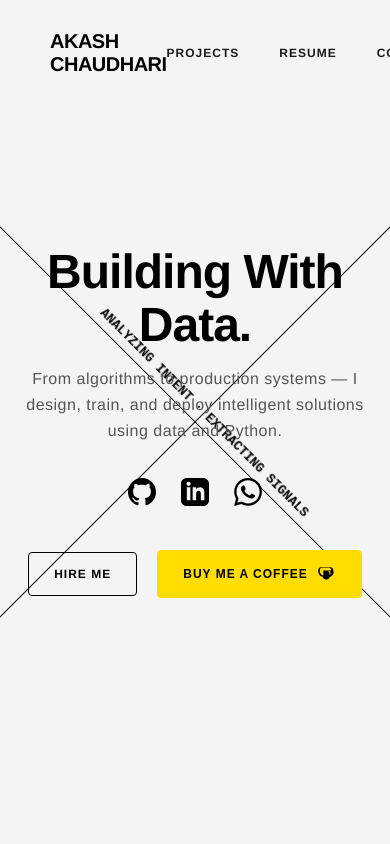
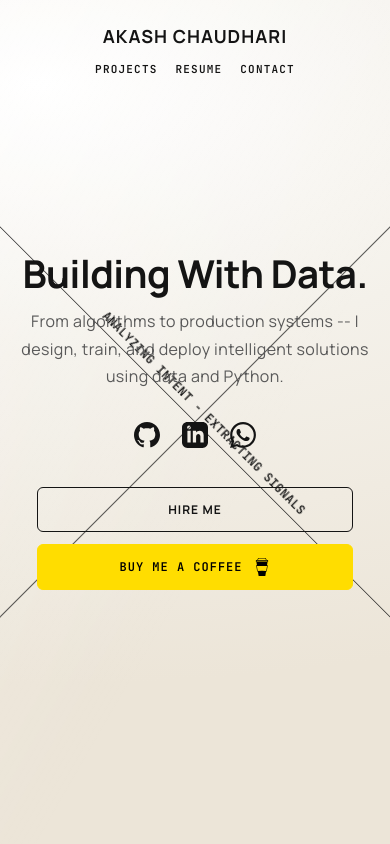
Before and after one commit to akashch1512/Portfolio_Akash, a Flask app: page / in a window 390 px wide. Run offline with Flask 3, Linux system fonts and the light colour scheme.

Commit message:
Production Ready Portfilo

```diff
--- a/app.py
+++ b/app.py
@@ -1,3 +1,5 @@
+import os
+
 from flask import Flask, render_template
 
 app = Flask(__name__)
@@ -18,4 +20,6 @@ def home():
 #     return render_template('projects.html')
 
 if __name__ == '__main__':
-    app.run(debug=True)
+    port = int(os.getenv('PORT', '8000'))
+    debug = os.getenv('FLASK_DEBUG') == '1'
+    app.run(host='0.0.0.0', port=port, debug=debug)
--- a/templates/index.html
+++ b/templates/index.html
@@ -3,52 +3,91 @@
 <head>
     <meta charset="UTF-8">
     <meta name="viewport" content="width=device-width, initial-scale=1.0">
+    <meta name="description" content="Akash Chaudhari - Data and AI engineer building intelligent systems.">
     <title>Akash Chaudhari | Data & AI</title>
+    <link rel="preconnect" href="https://fonts.googleapis.com">
+    <link rel="preconnect" href="https://fonts.gstatic.com" crossorigin>
+    <link href="https://fonts.googleapis.com/css2?family=Manrope:wght@400;500;600;700&family=JetBrains+Mono:wght@400;600&display=swap" rel="stylesheet">
     <style>
-        /* 1. Global Typography & Reset */
-        body, html {
+        :root {
+            --bg: #f4f1ea;
+            --bg-soft: #fbf8f2;
+            --text: #141414;
+            --muted: #595959;
+            --accent: #1b7a6b;
+            --accent-dark: #115a4f;
+            --line: rgba(20, 20, 20, 0.7);
+            --shadow: rgba(20, 20, 20, 0.16);
+            --coffee: #ffdd00;
+        }
+
+        *,
+        *::before,
+        *::after {
+            box-sizing: border-box;
+        }
+
+        html,
+        body {
             margin: 0;
             padding: 0;
             width: 100%;
             height: 100%;
-            background-color: #f4f4f4;
+        }
+
+        body {
+            font-family: "Manrope", system-ui, -apple-system, sans-serif;
+            color: var(--text);
+            background: radial-gradient(1200px 600px at 10% 10%, #ffffff 0%, var(--bg) 45%, #ece5d8 100%);
             overflow: hidden;
             cursor: default;
-            box-sizing: border-box;
-            /* Main Body Font: Clean, Swiss Style */
-            font-family: 'Helvetica Neue', Helvetica, Arial, sans-serif;
             -webkit-font-smoothing: antialiased;
         }
 
-        /* 2. Loading Animation Overlay */
+        body::before {
+            content: "";
+            position: fixed;
+            inset: 0;
+            background: linear-gradient(120deg, rgba(255, 255, 255, 0.3), rgba(255, 255, 255, 0) 60%);
+            pointer-events: none;
+            z-index: 0;
+        }
+
+        a {
+            color: inherit;
+        }
+
+        a:focus-visible {
+            outline: 2px solid var(--accent);
+            outline-offset: 4px;
+        }
+
+        /* Loading Overlay */
         #loader-wrapper {
             position: fixed;
-            top: 0;
-            left: 0;
-            width: 100%;
-            height: 100%;
+            inset: 0;
             z-index: 9999;
             display: flex;
             justify-content: center;
             align-items: center;
-            background-color: #000;
-            animation: slideUp 1.2s cubic-bezier(0.85, 0, 0.15, 1) forwards;
-            animation-delay: 1.5s;
+            background-color: #0b0e10;
+            animation: slideUp 1.1s cubic-bezier(0.85, 0, 0.15, 1) forwards;
+            animation-delay: 1.4s;
         }
 
         .loader-text {
-            color: white;
-            font-size: 2rem;
+            color: #fefefe;
+            font-size: 1.7rem;
             font-weight: 700;
             letter-spacing: 4px;
             text-transform: uppercase;
             opacity: 0;
-            transform: translateY(20px);
-            animation: fadeInOut 1s ease forwards;
+            transform: translateY(18px);
+            animation: fadeInOut 0.9s ease forwards;
         }
 
         @keyframes fadeInOut {
-            0% { opacity: 0; transform: translateY(20px); }
+            0% { opacity: 0; transform: translateY(18px); }
             100% { opacity: 1; transform: translateY(0); }
         }
 
@@ -56,52 +95,66 @@
             to { transform: translateY(-100%); visibility: hidden; }
         }
 
-        /* 3. Header */
+        @keyframes revealContent { to { opacity: 1; } }
+
+        /* Header */
         header {
             position: fixed;
             top: 0;
             left: 0;
             width: 100%;
-            padding: 30px 50px;
+            padding: 28px 48px;
             display: flex;
             justify-content: space-between;
             align-items: center;
             z-index: 100;
             opacity: 0;
             animation: revealContent 0.8s ease forwards;
-            animation-delay: 2.2s;
-            box-sizing: border-box;
+            animation-delay: 2s;
         }
 
-        /* REVERTED: Original Bold Sans-Serif Font */
         .logo {
-            font-family: 'Helvetica Neue', Helvetica, Arial, sans-serif;
-            font-weight: 900;
-            font-size: 20px;
-            letter-spacing: -0.5px;
+            font-weight: 700;
+            font-size: 18px;
+            letter-spacing: 1px;
             text-transform: uppercase;
-            color: #000;
+            color: var(--text);
             cursor: pointer;
         }
 
-        nav { display: flex; gap: 40px; }
+        nav {
+            display: flex;
+            gap: 32px;
+            font-family: "JetBrains Mono", ui-monospace, SFMono-Regular, Menlo, Monaco, Consolas, "Liberation Mono", "Courier New", monospace;
+        }
 
         nav a {
             text-decoration: none;
-            color: #1a1a1a;
-            font-size: 12px;
+            color: var(--text);
+            font-size: 11px;
             font-weight: 600;
             text-transform: uppercase;
-            letter-spacing: 1px;
+            letter-spacing: 1.2px;
             position: relative;
         }
 
         nav a::after {
-            content: ''; position: absolute; bottom: -5px; left: 0; width: 0%; height: 1px; background-color: #000; transition: width 0.3s ease;
+            content: "";
+            position: absolute;
+            bottom: -6px;
+            left: 0;
+            width: 0;
+            height: 2px;
+            background-color: var(--accent);
+            transition: width 0.3s ease;
         }
-        nav a:hover::after { width: 100%; }
 
-        /* 4. Main Center Content */
+        nav a:hover::after,
+        nav a:focus-visible::after {
+            width: 100%;
+        }
+
+        /* Main Center Content */
         .content {
             position: relative;
             z-index: 20;
@@ -112,101 +165,102 @@
             align-items: center;
             opacity: 0;
             animation: revealContent 0.8s ease forwards;
-            animation-delay: 2.4s;
+            animation-delay: 2.2s;
             text-align: center;
             padding: 0 20px;
         }
 
         .content h1 {
-            margin: 0 0 15px 0;
-            font-size: 3rem;
-            font-weight: 800;
-            letter-spacing: -1px;
-            color: #000;
-            line-height: 1.1;
+            margin: 0 0 14px 0;
+            font-size: clamp(2.4rem, 5vw, 3.6rem);
+            font-weight: 700;
+            letter-spacing: -0.5px;
+            color: var(--text);
+            line-height: 1.05;
         }
 
         .content p {
-            margin: 0 0 35px 0;
+            margin: 0 0 32px 0;
             font-size: 1rem;
-            color: #555;
-            letter-spacing: 0.5px;
-            line-height: 1.6;
+            color: var(--muted);
+            letter-spacing: 0.4px;
+            line-height: 1.7;
             max-width: 600px;
         }
-
-        @keyframes revealContent { to { opacity: 1; } }
 
         /* Social Icons Row */
         .social-icons {
             display: flex;
-            gap: 25px;
-            margin-bottom: 40px;
+            gap: 22px;
+            margin-bottom: 34px;
         }
 
         .social-icon svg {
-            width: 28px;
-            height: 28px;
-            fill: #000;
-            transition: all 0.3s ease;
+            width: 26px;
+            height: 26px;
+            fill: var(--text);
+            transition: transform 0.3s ease, fill 0.3s ease;
             cursor: pointer;
         }
 
-        .social-icon:hover svg {
+        .social-icon:hover svg,
+        .social-icon:focus-visible svg {
             transform: translateY(-3px);
-            fill: #444;
+            fill: var(--accent);
         }
 
-        /* --- BUTTONS GROUP --- */
+        /* Buttons */
         .cta-group {
             display: flex;
-            gap: 20px;
+            gap: 18px;
             align-items: center;
+            flex-wrap: wrap;
+            justify-content: center;
         }
 
-        /* Base Button Style */
         .btn {
             text-decoration: none;
-            padding: 14px 25px;
+            padding: 13px 24px;
             font-size: 12px;
             font-weight: 700;
             text-transform: uppercase;
             letter-spacing: 1px;
-            transition: all 0.3s cubic-bezier(0.25, 0.46, 0.45, 0.94);
+            transition: transform 0.3s ease, box-shadow 0.3s ease, background-color 0.3s ease, color 0.3s ease;
             cursor: pointer;
-            display: flex;
+            display: inline-flex;
             align-items: center;
             justify-content: center;
             gap: 10px;
-            border-radius: 4px; /* Slight rounding for modern feel */
+            border-radius: 6px;
         }
 
-        /* Primary: Hire Me */
         .hire-btn {
             background: transparent;
-            color: #000;
-            border: 1px solid #000;
-        }
-        .hire-btn:hover {
-            background: #000;
-            color: #fff;
-            transform: translateY(-2px);
-            box-shadow: 0 10px 20px -10px rgba(0,0,0,0.2);
+            color: var(--text);
+            border: 1px solid var(--text);
         }
 
-        /* UPDATED: Standard Buy Me A Coffee (Yellow) */
-        .coffee-btn {
-            background-color: #FFDD00; /* Official Brand Yellow */
-            color: #000000; /* Official Text Color */
-            border: 1px solid #FFDD00;
-            font-family: 'Arial', sans-serif; /* Standard font for the brand */
-            font-weight: 800; /* Extra bold text */
+        .hire-btn:hover,
+        .hire-btn:focus-visible {
+            background: var(--text);
+            color: #ffffff;
+            transform: translateY(-2px);
+            box-shadow: 0 12px 20px -12px var(--shadow);
         }
 
-        .coffee-btn:hover {
-            background-color: #ffea00; /* Slightly brighter on hover */
+        .coffee-btn {
+            background-color: var(--coffee);
+            color: #000000;
+            border: 1px solid var(--coffee);
+            font-family: "JetBrains Mono", ui-monospace, SFMono-Regular, Menlo, Monaco, Consolas, "Liberation Mono", "Courier New", monospace;
+            font-weight: 700;
+        }
+
+        .coffee-btn:hover,
+        .coffee-btn:focus-visible {
+            background-color: #ffea33;
             transform: translateY(-2px);
-            box-shadow: 0 10px 20px -10px rgba(255, 221, 0, 0.4); /* Yellow glow */
+            box-shadow: 0 12px 20px -12px rgba(255, 221, 0, 0.45);
         }
 
         .coffee-btn svg {
@@ -215,66 +269,19 @@
             fill: #000;
         }
 
-        /* 5. Bottom Stats Footer */
-        .stats-footer {
-            position: fixed;
-            bottom: 0;
-            left: 0;
-            width: 100%;
-            padding: 20px 50px;
-            display: flex;
-            justify-content: space-between;
-            align-items: flex-end;
-            z-index: 100;
-            opacity: 0;
-            animation: revealContent 0.5s ease forwards;
-            animation-delay: 2.6s;
-            pointer-events: none;
-            box-sizing: border-box;
-        }
-
-        .stats-block {
-            pointer-events: auto;
-            font-family: 'Courier New', Courier, monospace;
-            font-size: 11px;
-            color: #555;
-            font-weight: 600;
-        }
-
-        .leetcode-stats { display: flex; flex-direction: column; gap: 4px; }
-        .leetcode-title { font-weight: 800; text-transform: uppercase; color: #000; margin-bottom: 2px; letter-spacing: 1px; }
-        .stat-row { display: flex; gap: 15px; }
-        .stat-item span { color: #000; }
-
-        .hackerrank-badges { display: flex; gap: 8px; }
-        .badge-placeholder {
-            width: 40px;
-            height: 40px;
-            border: 1px solid #ddd;
-            display: flex;
-            justify-content: center;
-            align-items: center;
-            transition: all 0.2s ease;
-            cursor: pointer;
-            font-size: 9px;
-            color: #aaa;
-            background: #fff;
-        }
-        .badge-placeholder:hover { border-color: #000; color: #000; transform: translateY(-3px); }
-
-        /* 6. Cursor Lines */
+        /* Cursor Lines */
         .cursor-line {
             position: fixed;
             top: 0;
             left: 0;
             width: 300vmax;
             height: 1px;
-            background-color: #111;
+            background-color: var(--line);
             pointer-events: none;
             z-index: 5;
             opacity: 0;
             animation: revealContent 0.5s ease forwards;
-            animation-delay: 2.3s;
+            animation-delay: 2.1s;
         }
 
         #line-one { transform-origin: center; }
@@ -285,64 +292,100 @@
             top: -20px;
             left: 50%;
             transform: translateX(-50%);
-            font-family: 'Courier New', Courier, monospace;
-            font-size: 13px;
-            font-weight: 700;
-            color: #000;
-            letter-spacing: 0px;
+            font-family: "JetBrains Mono", ui-monospace, SFMono-Regular, Menlo, Monaco, Consolas, "Liberation Mono", "Courier New", monospace;
+            font-size: 12px;
+            font-weight: 600;
+            color: var(--text);
+            letter-spacing: 0.4px;
             text-transform: uppercase;
             white-space: nowrap;
         }
 
+        @media (max-width: 900px) {
+            header {
+                padding: 24px 24px;
+            }
+
+            nav {
+                gap: 18px;
+            }
+        }
+
+        @media (max-width: 640px) {
+            header {
+                flex-direction: column;
+                gap: 14px;
+            }
+
+            nav {
+                flex-wrap: wrap;
+                justify-content: center;
+            }
+
+            .cta-group {
+                gap: 12px;
+            }
+
+            .btn {
+                width: 100%;
+            }
+        }
+
+        @media (prefers-reduced-motion: reduce) {
+            * {
+                animation: none !important;
+                transition: none !important;
+            }
+
+            #loader-wrapper {
+                display: none;
+            }
+        }
     </style>
 </head>
 <body>
-
-    <div id="loader-wrapper">
-        <div class="loader-text">INITIALIZING SYSTEM</div>
+    <div id="loader-wrapper" aria-hidden="true">
+        <div class="loader-text">Initializing System</div>
     </div>
 
     <header>
         <div class="logo">Akash Chaudhari</div>
         <nav>
-            <a href="https://github.com/akashch1512?tab=repositories">Projects</a>
-            <a href="https://linkedin.com/in/akash-ch">Resume</a>
-            <a href="https://wa.me/919545441133">Contact</a>
+            <a href="https://github.com/akashch1512?tab=repositories" target="_blank" rel="noopener noreferrer">Projects</a>
+            <a href="https://linkedin.com/in/akash-ch" target="_blank" rel="noopener noreferrer">Resume</a>
+            <a href="https://wa.me/919545441133" target="_blank" rel="noopener noreferrer">Contact</a>
         </nav>
     </header>
 
     <div id="line-one" class="cursor-line">
-        <span class="line-text">Analyzing intent · extracting signals</span>
+        <span class="line-text">Analyzing intent - extracting signals</span>
     </div>
     <div id="line-two" class="cursor-line"></div>
 
     <div class="content">
         <h1>Building With Data.</h1>
-<p>
-From algorithms to production systems — I design, train, and deploy
-intelligent solutions using data and Python.
-</p>
-
-
+        <p>
+            From algorithms to production systems -- I design, train, and deploy
+            intelligent solutions using data and Python.
+        </p>
 
         <div class="social-icons">
-            <a href="https://github.com/akashch1512" target="_blank" class="social-icon">
-                <svg viewBox="0 0 24 24"><path d="M12 0c-6.626 0-12 5.373-12 12 0 5.302 3.438 9.8 8.207 11.387.599.111.793-.261.793-.577v-2.234c-3.338.726-4.033-1.416-4.033-1.416-.546-1.387-1.333-1.756-1.333-1.756-1.089-.745.083-.729.083-.729 1.205.084 1.839 1.237 1.839 1.237 1.07 1.834 2.807 1.304 3.492.997.107-.775.418-1.305.762-1.604-2.665-.305-5.467-1.334-5.467-5.931 0-1.311.469-2.381 1.236-3.221-.124-.303-.535-1.524.117-3.176 0 0 1.008-.322 3.301 1.23.957-.266 1.983-.399 3.003-.404 1.02.005 2.047.138 3.006.404 2.291-1.552 3.297-1.23 3.297-1.23.653 1.653.242 2.874.118 3.176.77.84 1.235 1.911 1.235 3.221 0 4.609-2.807 5.624-5.479 5.921.43.372.823 1.102.823 2.222v3.293c0 .319.192.694.801.576 4.765-1.589 8.199-6.086 8.199-11.386 0-6.627-5.373-12-12-12z"/></svg>
+            <a href="https://github.com/akashch1512" target="_blank" rel="noopener noreferrer" class="social-icon" aria-label="GitHub">
+                <svg viewBox="0 0 24 24" role="img" aria-hidden="true"><path d="M12 0c-6.626 0-12 5.373-12 12 0 5.302 3.438 9.8 8.207 11.387.599.111.793-.261.793-.577v-2.234c-3.338.726-4.033-1.416-4.033-1.416-.546-1.387-1.333-1.756-1.333-1.756-1.089-.745.083-.729.083-.729 1.205.084 1.839 1.237 1.839 1.237 1.07 1.834 2.807 1.304 3.492.997.107-.775.418-1.305.762-1.604-2.665-.305-5.467-1.334-5.467-5.931 0-1.311.469-2.381 1.236-3.221-.124-.303-.535-1.524.117-3.176 0 0 1.008-.322 3.301 1.23.957-.266 1.983-.399 3.003-.404 1.02.005 2.047.138 3.006.404 2.291-1.552 3.297-1.23 3.297-1.23.653 1.653.242 2.874.118 3.176.77.84 1.235 1.911 1.235 3.221 0 4.609-2.807 5.624-5.479 5.921.43.372.823 1.102.823 2.222v3.293c0 .319.192.694.801.576 4.765-1.589 8.199-6.086 8.199-11.386 0-6.627-5.373-12-12-12z"/></svg>
             </a>
-            <a href="https://www.linkedin.com/in/akash-ch/" target="_blank" class="social-icon">
-                <svg viewBox="0 0 24 24"><path d="M19 0h-14c-2.761 0-5 2.239-5 5v14c0 2.761 2.239 5 5 5h14c2.762 0 5-2.239 5-5v-14c0-2.761-2.238-5-5-5zm-11 19h-3v-11h3v11zm-1.5-12.268c-.966 0-1.75-.79-1.75-1.764s.784-1.764 1.75-1.764 1.75.79 1.75 1.764-.783 1.764-1.75 1.764zm13.5 12.268h-3v-5.604c0-3.368-4-3.113-4 0v5.604h-3v-11h3v1.765c1.396-2.586 7-2.777 7 2.476v6.759z"/></svg>
+            <a href="https://www.linkedin.com/in/akash-ch/" target="_blank" rel="noopener noreferrer" class="social-icon" aria-label="LinkedIn">
+                <svg viewBox="0 0 24 24" role="img" aria-hidden="true"><path d="M19 0h-14c-2.761 0-5 2.239-5 5v14c0 2.761 2.239 5 5 5h14c2.762 0 5-2.239 5-5v-14c0-2.761-2.238-5-5-5zm-11 19h-3v-11h3v11zm-1.5-12.268c-.966 0-1.75-.79-1.75-1.764s.784-1.764 1.75-1.764 1.75.79 1.75 1.764-.783 1.764-1.75 1.764zm13.5 12.268h-3v-5.604c0-3.368-4-3.113-4 0v5.604h-3v-11h3v1.765c1.396-2.586 7-2.777 7 2.476v6.759z"/></svg>
             </a>
-            <a href="https://wa.me/919545441133" target="_blank" class="social-icon">
-                <svg viewBox="0 0 24 24"><path d="M.057 24l1.687-6.163c-1.041-1.804-1.588-3.849-1.587-5.946.003-6.556 5.338-11.891 11.893-11.891 3.181.001 6.167 1.24 8.413 3.488 2.245 2.248 3.481 5.236 3.48 8.414-.003 6.557-5.338 11.892-11.893 11.892-1.99-.001-3.951-.5-5.688-1.448l-6.305 1.654zm6.597-3.807c1.676.995 3.276 1.591 5.392 1.592 5.448 0 9.886-4.434 9.889-9.885.002-5.462-4.415-9.89-9.881-9.892-5.452 0-9.887 4.434-9.889 9.884-.001 2.225.651 3.891 1.746 5.634l-.999 3.648 3.742-.981zm11.387-5.464c-.074-.124-.272-.198-.57-.347-.297-.149-1.758-.868-2.031-.967-.272-.099-.47-.149-.669.149-.198.297-.768.967-.941 1.165-.173.198-.347.223-.644.074-.297-.149-1.255-.462-2.39-1.475-.883-.788-1.48-1.761-1.653-2.059-.173-.297-.018-.458.13-.606.134-.133.297-.347.446-.521.151-.172.2-.296.3-.495.099-.198.05-.372-.025-.521-.075-.148-.669-1.611-.916-2.206-.242-.579-.487-.501-.669-.51l-.57-.01c-.198 0-.52.074-.792.372s-1.04 1.016-1.04 2.479 1.065 2.876 1.213 3.074c.149.198 2.095 3.2 5.076 4.487.709.306 1.263.489 1.694.626.712.226 1.36.194 1.872.118.571-.085 1.758-.719 2.006-1.413.248-.695.248-1.29.173-1.414z"/></svg>
+            <a href="https://wa.me/919545441133" target="_blank" rel="noopener noreferrer" class="social-icon" aria-label="WhatsApp">
+                <svg viewBox="0 0 24 24" role="img" aria-hidden="true"><path d="M.057 24l1.687-6.163c-1.041-1.804-1.588-3.849-1.587-5.946.003-6.556 5.338-11.891 11.893-11.891 3.181.001 6.167 1.24 8.413 3.488 2.245 2.248 3.481 5.236 3.48 8.414-.003 6.557-5.338 11.892-11.893 11.892-1.99-.001-3.951-.5-5.688-1.448l-6.305 1.654zm6.597-3.807c1.676.995 3.276 1.591 5.392 1.592 5.448 0 9.886-4.434 9.889-9.885.002-5.462-4.415-9.89-9.881-9.892-5.452 0-9.887 4.434-9.889 9.884-.001 2.225.651 3.891 1.746 5.634l-.999 3.648 3.742-.981zm11.387-5.464c-.074-.124-.272-.198-.57-.347-.297-.149-1.758-.868-2.031-.967-.272-.099-.47-.149-.669.149-.198.297-.768.967-.941 1.165-.173.198-.347.223-.644.074-.297-.149-1.255-.462-2.39-1.475-.883-.788-1.48-1.761-1.653-2.059-.173-.297-.018-.458.13-.606.134-.133.297-.347.446-.521.151-.172.2-.296.3-.495.099-.198.05-.372-.025-.521-.075-.148-.669-1.611-.916-2.206-.242-.579-.487-.501-.669-.51l-.57-.01c-.198 0-.52.074-.792.372s-1.04 1.016-1.04 2.479 1.065 2.876 1.213 3.074c.149.198 2.095 3.2 5.076 4.487.709.306 1.263.489 1.694.626.712.226 1.36.194 1.872.118.571-.085 1.758-.719 2.006-1.413.248-.695.248-1.29.173-1.414z"/></svg>
             </a>
         </div>
 
         <div class="cta-group">
             <a href="mailto:email@example.com" class="btn hire-btn">Hire Me</a>
-
-            <a href="https://buymeacoffee.com" target="_blank" class="btn coffee-btn">
+            <a href="https://buymeacoffee.com" target="_blank" rel="noopener noreferrer" class="btn coffee-btn">
                 <span>Buy Me A Coffee</span>
-                <svg viewBox="0 0 24 24"><path d="M20.216 6.415l-.132-.666c-.119-.596-.387-1.142-.773-1.574C18.61 3.45 17.65 3.02 16.59 3H4.075c-1.127 0-2.128.526-2.82 1.354-.693.83-1.026 1.948-.938 3.15l.132 1.802c.237 3.24 2.622 5.86 5.674 6.368.423 2.132 2.308 3.727 4.545 3.727h.653c2.237 0 4.122-1.595 4.545-3.727 1.838-.306 3.425-1.464 4.246-3.097.82-1.633.91-3.528.25-5.162zM7.05 13.978c-2.396-.398-4.226-2.455-4.413-5.004l-.132-1.802c-.066-.9.178-1.734.693-2.35.515-.615 1.256-1.002 2.09-1.002h9.45c.833 0 1.574.387 2.09 1.002.514.616.758 1.45.692 2.35l-.018.238H7.05v6.568zm11.39-3.266c-.615 1.216-1.8 2.078-3.166 2.304l.015-1.815c.065-.9-.18-1.734-.694-2.35-.515-.615-1.256-1.002-2.09-1.002h1.59c.792.015 1.51.336 2.028.9.52.565.717 1.328.558 2.15l-.24 1.813z"/></svg>
+                <svg fill="#000000" viewBox="0 0 32 32" xmlns="http://www.w3.org/2000/svg"><g id="SVGRepo_bgCarrier" stroke-width="0"></g><g id="SVGRepo_tracerCarrier" stroke-linecap="round" stroke-linejoin="round"></g><g id="SVGRepo_iconCarrier"> <path d="M9.197 0l-1.619 3.735h-2.407v3.359h0.921l0.943 5.975h-1.473l1.948 10.973 1.249-0.015 1.256 7.973h11.891l0.083-0.531 1.172-7.443 1.188 0.015 1.943-10.973h-1.407l0.937-5.975h1.011v-3.359h-2.557l-1.625-3.735zM9.901 1.073h12.057l1.025 2.375h-14.115zM6.235 4.803h19.525v1.228h-19.525zM6.839 14.136h18.183l-1.568 8.823-7.536-0.079-7.511 0.079z"></path> </g></svg>
             </a>
         </div>
     </div>
```
Also changed, not shown: backend/main.py (deleted, +0 -63 lines), requirements.txt (added, +9 -0 lines), README.md (added), 3 other files.
